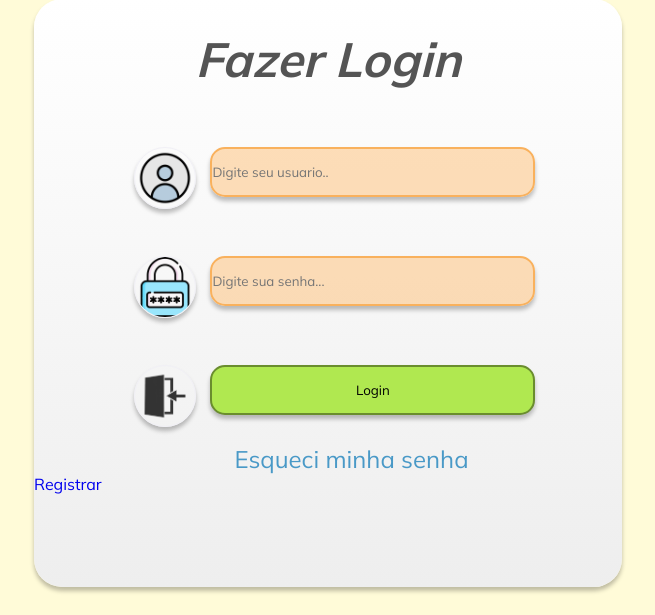
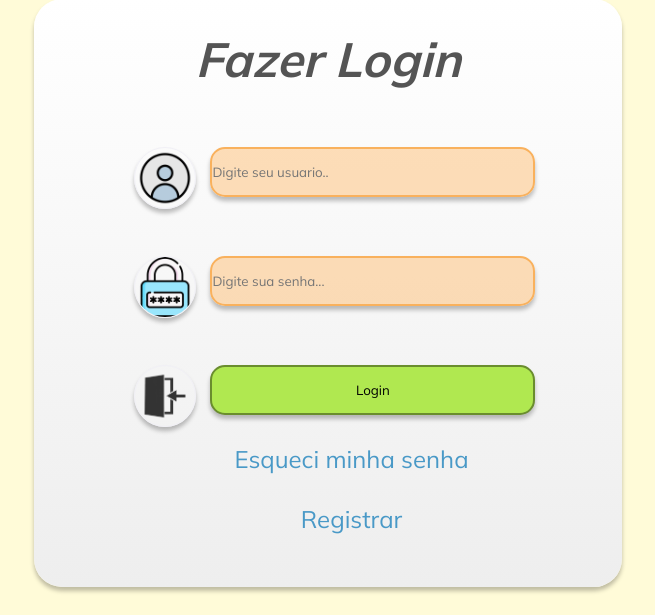
Before and after one commit to Adocao-Digital/ProjetoInicial, a PHP site: page /login.html in a window 1280 px wide. Shown: the part 185-800 px from the top of the page, without its empty margins (414-1069 px from the left). Run offline with PHP 8.4, Linux system fonts and the light colour scheme.

Commit message:
Update style-login.css

```diff
--- a/css/style-login.css
+++ b/css/style-login.css
@@ -124,3 +124,12 @@ p{
     font-size: 24px;
     font-family: 'Mulish', sans-serif;
 }
+
+#reg {
+    color: #4999C7;
+    margin-top: 5%;
+    text-align: center;
+    margin-left: 8%;
+    font-size: 24px;
+    font-family: 'Mulish', sans-serif;
+}
```
